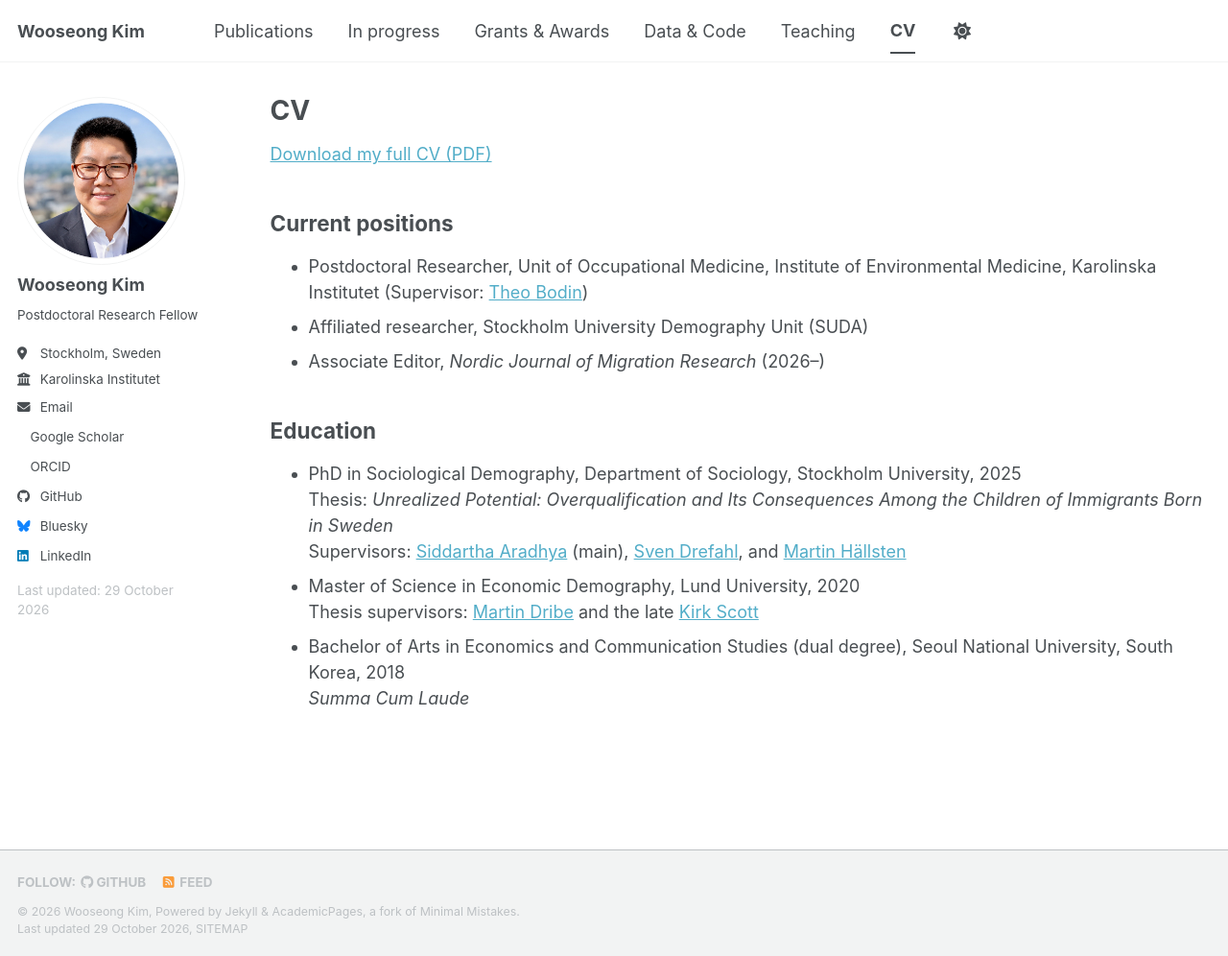
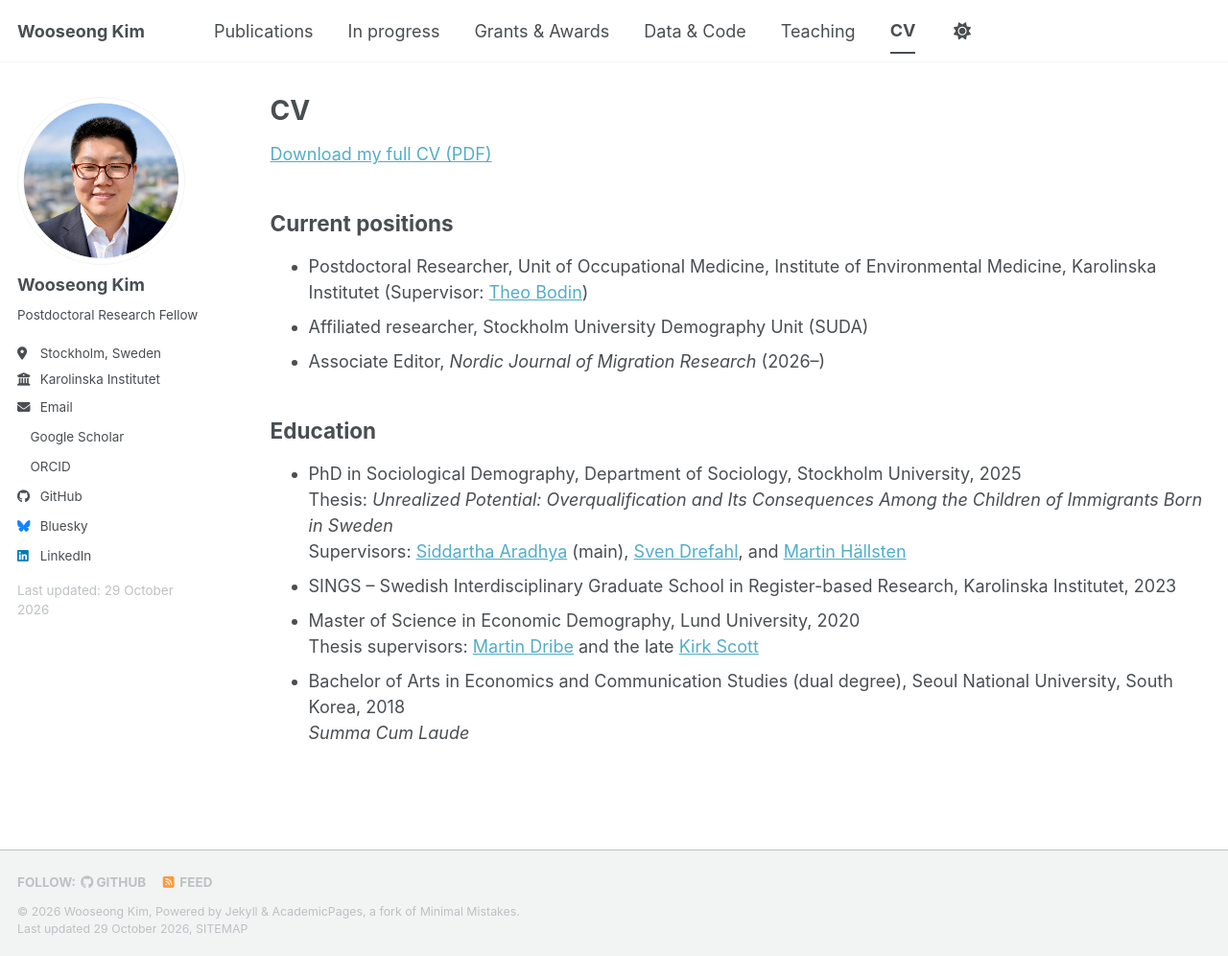
Before and after one commit to wooseongkim1992/wooseongkim1992.github.io, a Jekyll site: the page built from _pages/cv.md, in a window 1280 px wide and 996 px high. Shown: the whole window at 96% size. Built offline with Jekyll 4.4.1, drawn with Linux system fonts in a browser that asks for light colours; a style sheet for code colours, icons or effects is not loaded.

Commit message:
Add SINGS graduate school to CV education
Co-Authored-By: Claude Opus 5.5 <noreply@anthropic.com>
Claude-Session: https://claude.ai/code/session_013wCbs5PWso3DVF1xqCUDcA

```diff
--- a/_pages/cv.md
+++ b/_pages/cv.md
@@ -19,5 +19,6 @@ redirect_from:
 ## Education
 
 * PhD in Sociological Demography, Department of Sociology, Stockholm University, 2025<br>Thesis: *Unrealized Potential: Overqualification and Its Consequences Among the Children of Immigrants Born in Sweden*<br>Supervisors: [Siddartha Aradhya](https://scholar.google.com/citations?user=wrBdyPwAAAAJ&hl=en) (main), [Sven Drefahl](https://scholar.google.com/citations?user=_OHHW0QAAAAJ&hl=en), and [Martin Hällsten](https://scholar.google.com/citations?user=dtN2PtQAAAAJ&hl=en)
+* SINGS – Swedish Interdisciplinary Graduate School in Register-based Research, Karolinska Institutet, 2023
 * Master of Science in Economic Demography, Lund University, 2020<br>Thesis supervisors: [Martin Dribe](https://scholar.google.com/citations?user=J7ip050AAAAJ&hl=en) and the late [Kirk Scott](https://scholar.google.com/citations?user=wQ64wgIAAAAJ&hl=en)
 * Bachelor of Arts in Economics and Communication Studies (dual degree), Seoul National University, South Korea, 2018<br>*Summa Cum Laude*
```
